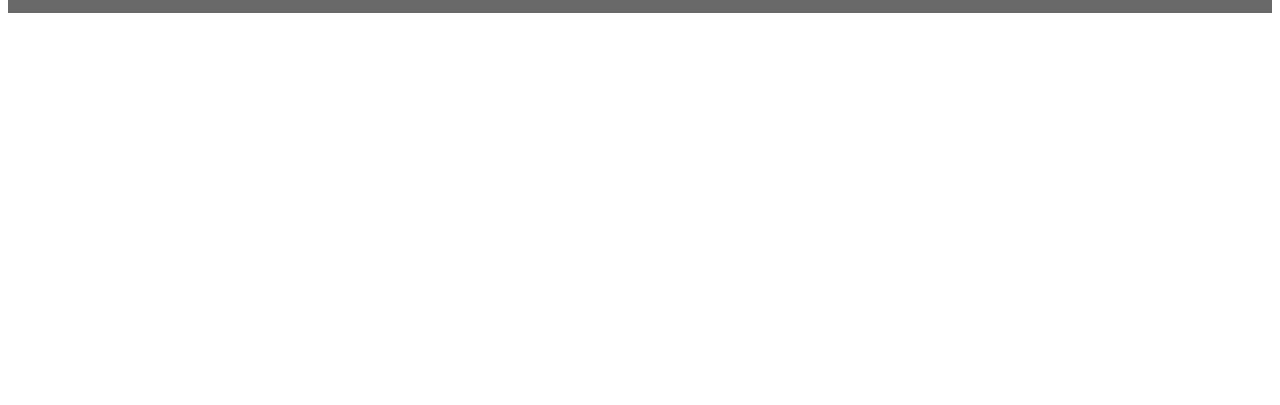
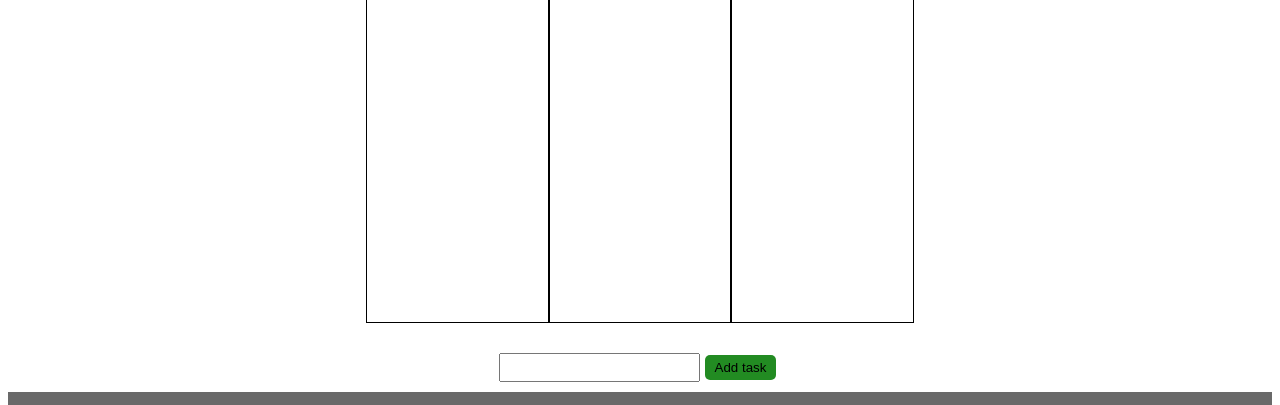
Before and after one commit to kblueberry/ToDoList, a website with bundled scripts: page index.html in a window 1280 px wide. Shown: the part 429-834 px from the top of the page. Before the commit the page ends 800 px from the top, so only its background shows below. Built offline with nearby package versions, Linux system fonts and the light colour scheme.

Commit message:
change flex attributes of state sections container

```diff
--- a/styles.css
+++ b/styles.css
@@ -54,6 +54,7 @@
 
 .todo_section {
   max-width: 80%;
+  width: 100%;
   display: flex;
   flex-direction: column;
   justify-content: space-between;
@@ -62,14 +63,15 @@
 
 .todo_state_sections {
   display: flex;
-  justify-content: space-between;
+  justify-content: center;
   align-items: center;
 }
 
 .todo_state_sections .column {
   border: 0.5px solid black;
   padding: 10px 20px;
-  min-height: 50px;
+  height: 580px;
+  flex: 1 0 50%;
 }
 
 .todo_heading {
```
